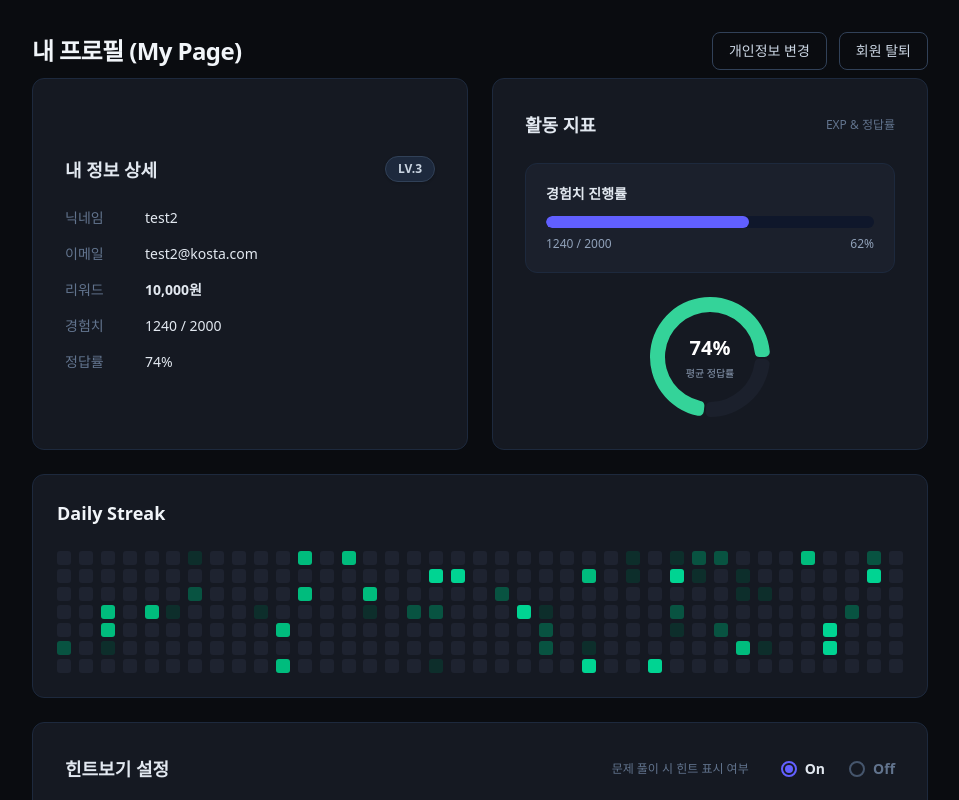
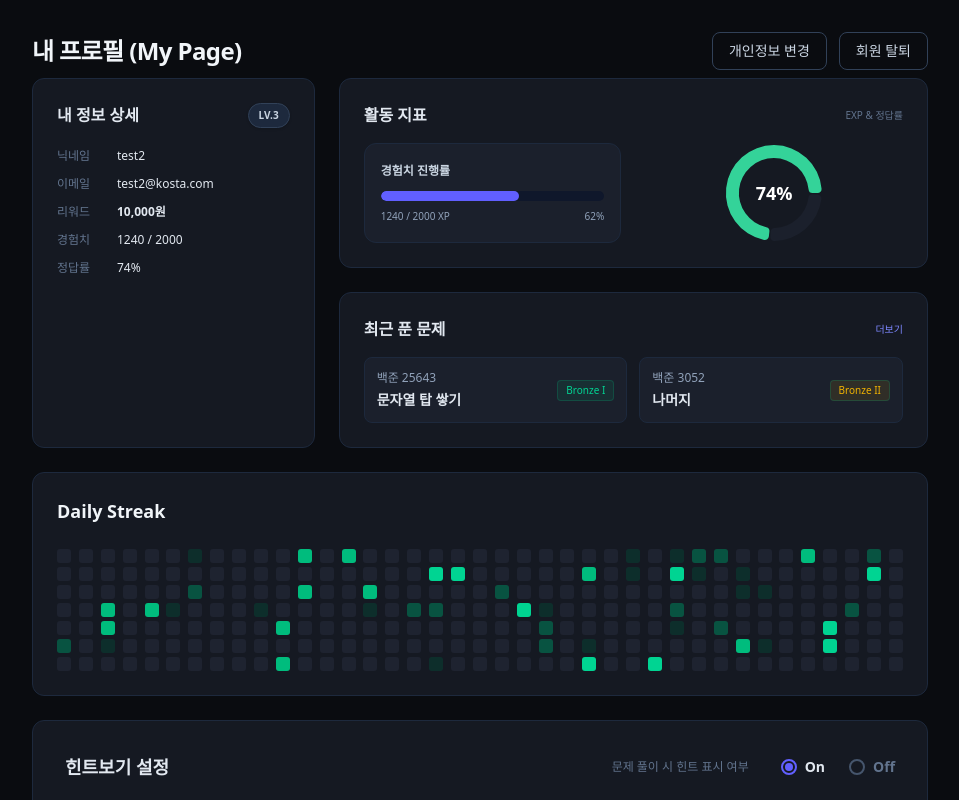
Before and after one commit to ujax-v2/ujax-front, a React (Vite) app: page /profile in a window 1280 px wide. Shown: the whole page, without its empty margins (160-1119 px from the left). Built offline with nearby package versions, Linux system fonts and the light colour scheme; sample sign-in values are in the browser's storage.

Commit message:
style: 마이페이지 레이아웃 고도화 (활동 지표 가로 배치 및 최근 풀이 내역 추가)

```diff
--- a/src/features/user/Profile.tsx
+++ b/src/features/user/Profile.tsx
@@ -122,24 +122,24 @@ export const Profile = () => {
           </div>
         </div>
 
-        <div className="grid grid-cols-1 lg:grid-cols-2 gap-6">
-          {/* 1. 내 정보 상세 */}
-          <Card className="bg-[#151922] border-slate-800 p-8 relative flex flex-col justify-center">
-            <div className="flex justify-between items-start mb-6">
-              <h2 className="text-lg font-bold text-slate-200">내 정보 상세</h2>
-              <div className="px-3 py-1 bg-slate-800 rounded-full border border-slate-700 text-xs font-bold text-slate-300 shadow-sm">
+        <div className="grid grid-cols-1 lg:grid-cols-3 gap-6">
+          {/* 1. 내 정보 상세 (좌측 1단) */}
+          <Card className="bg-[#151922] border-slate-800 p-6 relative flex flex-col lg:col-span-1">
+            <div className="flex justify-between items-start mb-5">
+              <h2 className="text-base font-bold text-slate-200">내 정보 상세</h2>
+              <div className="px-2.5 py-1 bg-slate-800 rounded-full border border-slate-700 text-[10px] font-bold text-slate-300 shadow-sm">
                 LV.{user.level}
               </div>
             </div>
-            <div className="grid grid-cols-[80px_1fr] gap-y-4 text-sm">
+            <div className="grid grid-cols-[60px_1fr] gap-y-3 text-xs">
               <div className="text-slate-500">닉네임</div>
               <div className="text-slate-200 font-medium">{user.nickname}</div>
 
               <div className="text-slate-500">이메일</div>
-              <div className="text-slate-200">{user.email}</div>
+              <div className="text-slate-200 truncate pr-2">{user.email}</div>
 
               <div className="text-slate-500">리워드</div>
-              <div className="text-slate-200 font-bold">{user.reward}</div>
+              <div className="text-slate-200 font-bold text-indigo-400">{user.reward}</div>
 
               <div className="text-slate-500">경험치</div>
               <div className="text-slate-200">{user.xp} / {user.maxXp}</div>
@@ -149,38 +149,40 @@ export const Profile = () => {
             </div>
           </Card>
 
-          {/* 2. 활동 지표 */}
-          <Card className="bg-[#151922] border-slate-800 p-8 flex flex-col justify-center">
-            <div className="flex justify-between items-center mb-6">
-              <h2 className="text-lg font-bold text-slate-200">활동 지표</h2>
-              <span className="text-xs text-slate-500">EXP & 정답률</span>
+          {/* 우측 2단 영역 (활동 지표 + 새로운 지표) */}
+          <div className="lg:col-span-2 flex flex-col gap-6">
+            {/* 2. 활동 지표 (가로 배치) */}
+            <Card className="bg-[#151922] border-slate-800 p-6 flex flex-col justify-center">
+              <div className="flex justify-between items-center mb-4">
+                <h2 className="text-base font-bold text-slate-200">활동 지표</h2>
+                <span className="text-[10px] text-slate-500">EXP & 정답률</span>
               </div>
 
-            <div className="grid grid-cols-1 gap-6 items-center">
-              {/* Top: EXP Progress */}
-              <div className="bg-[#1b202c] p-5 rounded-xl border border-slate-800">
-                <h3 className="text-sm font-bold text-slate-200 mb-3">경험치 진행률</h3>
-                <div className="w-full h-3 bg-slate-900 rounded-full overflow-hidden mb-2">
+              <div className="grid grid-cols-1 md:grid-cols-2 gap-6 items-center">
+                {/* Left: EXP Progress */}
+                <div className="bg-[#1b202c] p-4 rounded-xl border border-slate-800 h-full flex flex-col justify-center">
+                  <h3 className="text-xs font-bold text-slate-300 mb-3">경험치 진행률</h3>
+                  <div className="w-full h-2.5 bg-slate-900 rounded-full overflow-hidden mb-2">
                     <div
                       className="h-full bg-indigo-500 rounded-full"
                       style={{ width: `${(user.xp / user.maxXp) * 100}%` }}
                     ></div>
                   </div>
-                <div className="flex justify-between items-center text-xs text-slate-400">
-                  <span>{user.xp} / {user.maxXp}</span>
+                  <div className="flex justify-between items-center text-[10px] text-slate-400">
+                    <span>{user.xp} / {user.maxXp} XP</span>
                     <span>{Math.round((user.xp / user.maxXp) * 100)}%</span>
                   </div>
                 </div>
 
-              {/* Bottom: Accuracy Donut Chart */}
-              <div className="flex items-center justify-center relative h-[120px]">
+                {/* Right: Accuracy Donut Chart */}
+                <div className="flex items-center justify-center relative h-[100px]">
                   <ResponsiveContainer width="100%" height="100%">
                     <PieChart>
                       <Pie
                         data={chartData}
-                      innerRadius={45}
-                      outerRadius={60}
-                      cornerRadius={5}
+                        innerRadius={35}
+                        outerRadius={48}
+                        cornerRadius={4}
                         paddingAngle={2}
                         dataKey="value"
                         stroke="none"
@@ -192,12 +194,36 @@ export const Profile = () => {
                     </PieChart>
                   </ResponsiveContainer>
                   <div className="absolute flex flex-col items-center justify-center pointer-events-none">
-                  <span className="text-xl font-extrabold text-white">{user.accuracy}%</span>
-                  <span className="text-[10px] text-slate-400 mt-1">평균 정답률</span>
+                    <span className="text-lg font-extrabold text-white">{user.accuracy}%</span>
                   </div>
                 </div>
               </div>
             </Card>
+
+            {/* 새로운 섹션: 최근 해결한 문제 */}
+            <Card className="bg-[#151922] border-slate-800 p-6 flex-1 flex flex-col">
+              <div className="flex justify-between items-center mb-4">
+                <h2 className="text-base font-bold text-slate-200">최근 푼 문제</h2>
+                <span className="text-[10px] text-indigo-400 font-medium cursor-pointer hover:underline">더보기</span>
+              </div>
+              <div className="grid grid-cols-1 md:grid-cols-2 gap-3">
+                <div className="bg-[#1b202c] border border-slate-800 p-3 rounded-lg flex items-center justify-between hover:border-slate-600 transition-colors cursor-pointer">
+                  <div className="flex flex-col">
+                    <span className="text-xs text-slate-400 mb-1">백준 25643</span>
+                    <span className="text-sm font-bold text-slate-200">문자열 탑 쌓기</span>
+                  </div>
+                  <Badge variant="success" className="text-[10px] bg-emerald-500/10 text-emerald-400">Bronze I</Badge>
+                </div>
+                <div className="bg-[#1b202c] border border-slate-800 p-3 rounded-lg flex items-center justify-between hover:border-slate-600 transition-colors cursor-pointer">
+                  <div className="flex flex-col">
+                    <span className="text-xs text-slate-400 mb-1">백준 3052</span>
+                    <span className="text-sm font-bold text-slate-200">나머지</span>
+                  </div>
+                  <Badge variant="success" className="text-[10px] bg-yellow-500/10 text-yellow-500">Bronze II</Badge>
+                </div>
+              </div>
+            </Card>
+          </div>
         </div>
 
         {/* 3. Daily Streak */}
```
Lines whose indentation alone changed are shown as unchanged.
